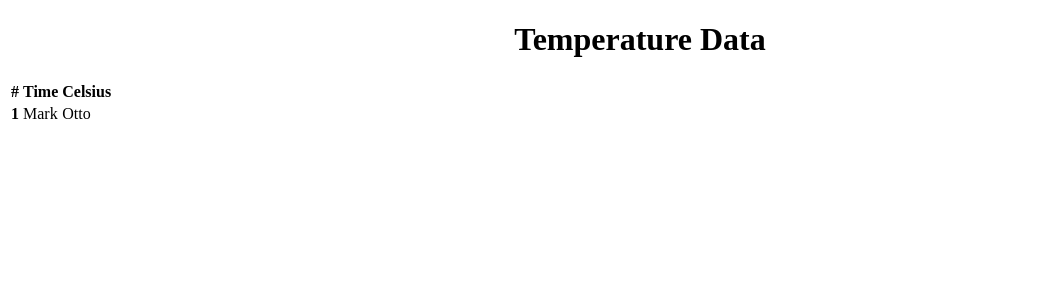
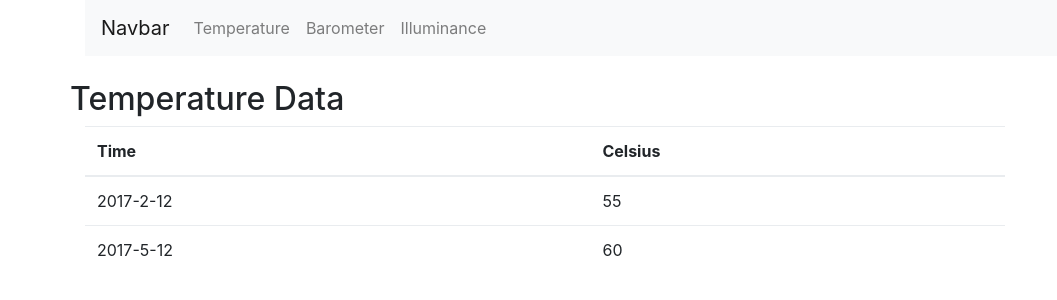
Before and after one commit to IsaacShrestha/secuwear-webapp, a Django app: page / in a window 1280 px wide. Shown: the top 300 px of the page, without its empty margins (0-1057 px from the left). Run offline with Django 3.2, Linux system fonts and the light colour scheme; data comes from the database, SQL or seed files in the repository; some libraries are stand-ins or nearby versions.

Commit message:
displaying model data in template

```diff
--- a/api/templates/temperature_list.html
+++ b/api/templates/temperature_list.html
@@ -2,29 +2,60 @@
 <html>
 	<head>
 		<title>Temperature Data</title>
+		<link rel="stylesheet" href="https://maxcdn.bootstrapcdn.com/bootstrap/4.0.0-beta.2/css/bootstrap.min.css" integrity="sha384-PsH8R72JQ3SOdhVi3uxftmaW6Vc51MKb0q5P2rRUpPvrszuE4W1povHYgTpBfshb" crossorigin="anonymous">
 	</head>
 	<body>
 		<div class="container">
-			<nav></nav>
+
+			<nav class="navbar navbar-expand-lg navbar-light bg-light">
+			  <a class="navbar-brand" href="#">Navbar</a>
+			  <button class="navbar-toggler" type="button" data-toggle="collapse" data-target="#navbarSupportedContent" aria-controls="navbarSupportedContent" aria-expanded="false" aria-label="Toggle navigation">
+			    <span class="navbar-toggler-icon"></span>
+			  </button>
+
+			  <div class="collapse navbar-collapse" id="navbarSupportedContent">
+			    <ul class="navbar-nav mr-auto">
+			      <li class="nav-item">
+			        <a class="nav-link" href="temperature_list">Temperature </a>
+			      </li>
+			      <li class="nav-item">
+			        <a class="nav-link" href="#">Barometer</a>
+			      </li>
+
+			      <li class="nav-item">
+			        <a class="nav-link" href="#">Illuminance</a>
+			      </li>
+			    </ul>
+
+			  </div>
+			</nav>
+
+			<div class="row"> &nbsp; </div>
+
 			<div class="row">
-				<center><h1>Temperature Data</h1></center>
+				<h2>Temperature Data</h2>
 			</div>
 			<div class="row">
 				<div class="col-lg-10 col-md-10 col-sm-10 col-xs-10">
+
+
+
+
+
 					<table class="table">
 					  <thead>
 					    <tr>
-					      <th scope="col">#</th>
 					      <th scope="col">Time</th>
 					      <th scope="col">Celsius</th>
 					    </tr>
 					  </thead>
 					  <tbody>
-					    <tr>
-					      <th scope="row">1</th>
-					      <td>Mark</td>
-					      <td>Otto</td>
-					    </tr>
+					  	{% for temperature in data %}
+						    <tr>
+						      <td>{{ temperature.time }}</td>
+						      <td>{{ temperature.celsius }}</td>
+						    </tr>
+						{% endfor %}
 					  </tbody>
 					</table>
 				</div>
@@ -33,4 +64,7 @@
 		</div>
 
 	</body>
+	<script src="https://code.jquery.com/jquery-3.2.1.slim.min.js" integrity="sha384-KJ3o2DKtIkvYIK3UENzmM7KCkRr/rE9/Qpg6aAZGJwFDMVNA/GpGFF93hXpG5KkN" crossorigin="anonymous"></script>
+	<script src="https://cdnjs.cloudflare.com/ajax/libs/popper.js/1.12.3/umd/popper.min.js" integrity="sha384-vFJXuSJphROIrBnz7yo7oB41mKfc8JzQZiCq4NCceLEaO4IHwicKwpJf9c9IpFgh" crossorigin="anonymous"></script>
+	<script src="https://maxcdn.bootstrapcdn.com/bootstrap/4.0.0-beta.2/js/bootstrap.min.js" integrity="sha384-alpBpkh1PFOepccYVYDB4do5UnbKysX5WZXm3XxPqe5iKTfUKjNkCk9SaVuEZflJ" crossorigin="anonymous"></script>
 </html>
--- a/api/urls.py
+++ b/api/urls.py
@@ -3,4 +3,5 @@ from . import views
 
 urlpatterns = [
 	url(r'^$',views.temperature_list, name='temperature_list'),
+	url(r'^temperature_list$',views.temperature_list, name='temperature_list'),
 ]
--- a/api/views.py
+++ b/api/views.py
@@ -2,7 +2,9 @@
 from __future__ import unicode_literals
 
 from django.shortcuts import render
+from .models import *
 
 # Create your views here.
 def temperature_list(request):
-	return render(request, 'temperature_list.html')
+	data = Temperature.objects.all()
+	return render(request, 'temperature_list.html', {'data': data})
```
Also changed, not shown: 2 other files.
